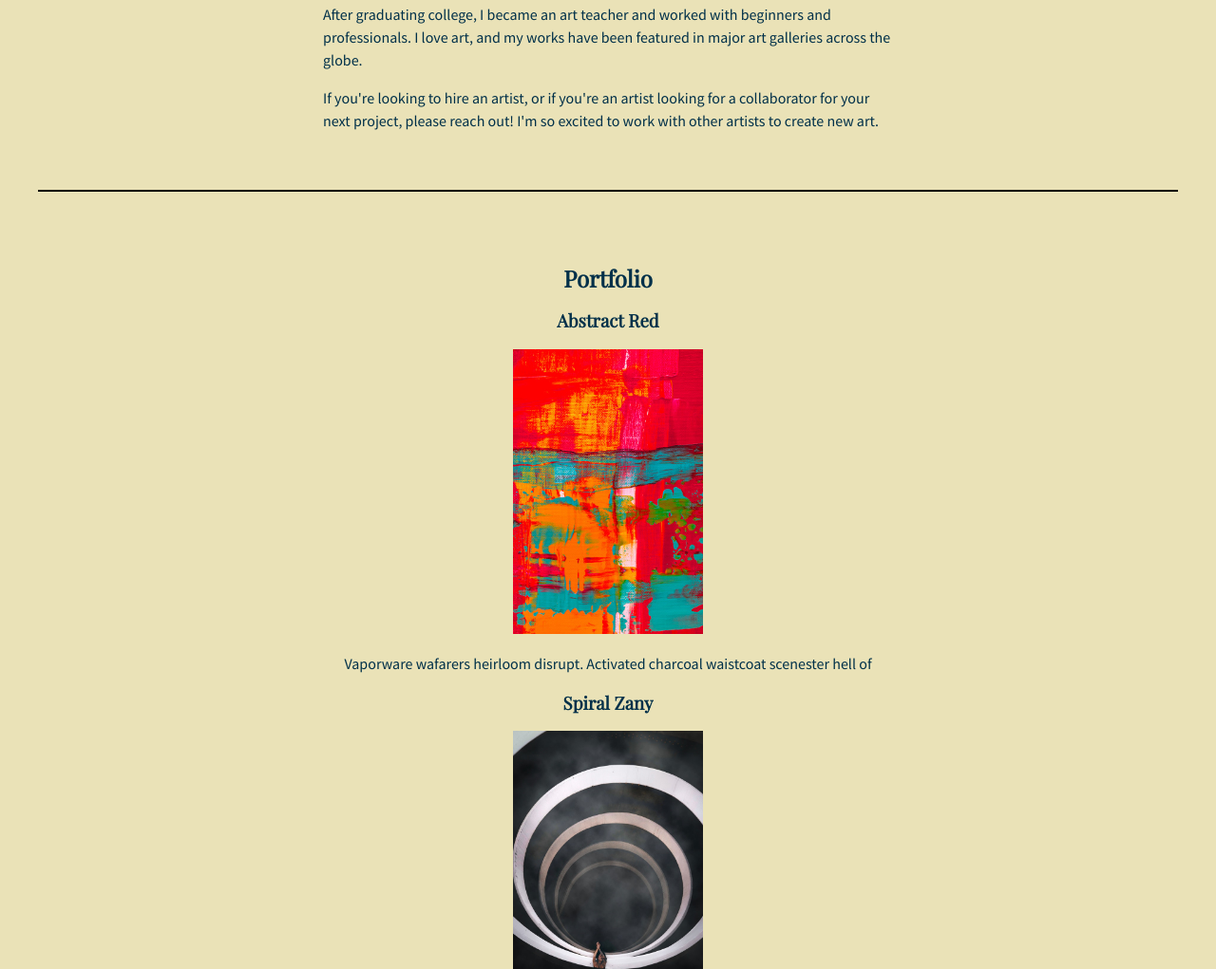
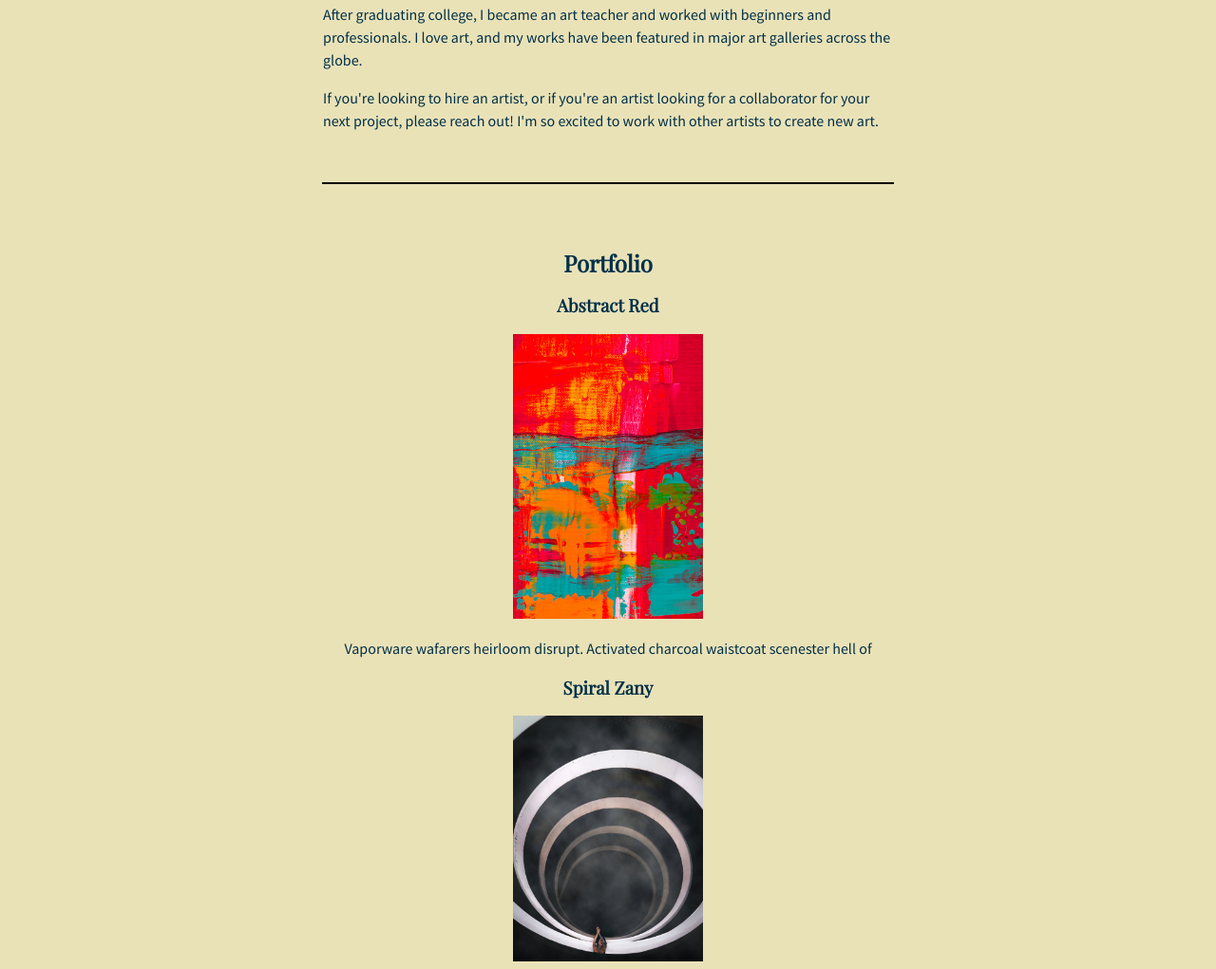
Before and after one commit to danieltindeed/PeteThinkful, a plain HTML site: page index.html in a window 1280 px wide. Shown: the part 727-1748 px from the top of the page at 95% size. Drawn offline with nearby package versions, Linux system fonts and the light colour scheme.

Commit message:
Update style.css

```diff
--- a/style.css
+++ b/style.css
@@ -32,7 +32,7 @@ p {
   line-height: 1.5;
 }
 
-div {
+div, footer, hr {
   margin: auto;
   width: 600px;
 }
```
